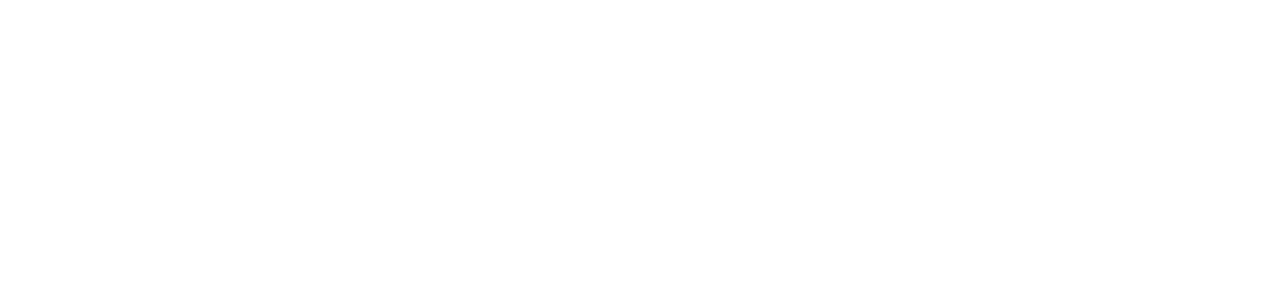
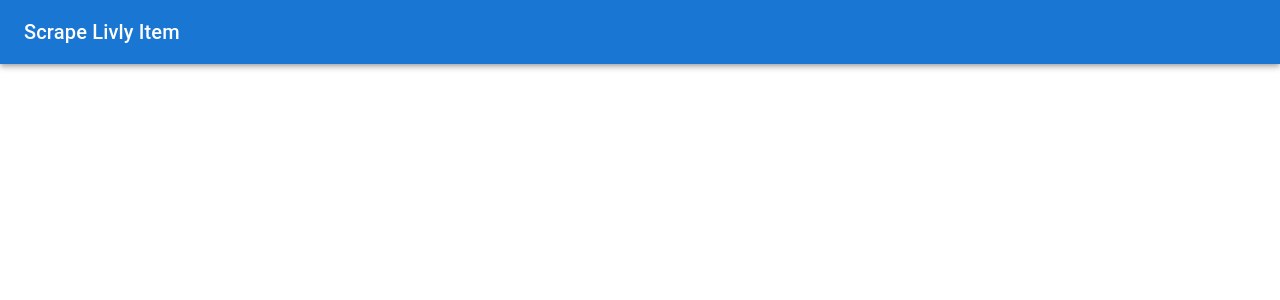
Before and after one commit to yoshikawa-116/scrape-livly-item, a React (Create React App) app: page / in a window 1280 px wide. Shown: the top 300 px of the page. Built offline with nearby package versions, Linux system fonts and the light colour scheme.

Commit message:
ヘッダ追加

```diff
--- a/src/App.tsx
+++ b/src/App.tsx
@@ -1,9 +1,14 @@
 import React from 'react'
 import './App.scss'
+import Header from './components/Header'
 
 function App() {
   return (
     <div className="App">
+      <Header />
+      <main>
+
+      </main>
     </div>
   )
 }
--- /dev/null
+++ b/src/components/Header.tsx
@@ -0,0 +1,18 @@
+import React from 'react'
+import AppBar from '@mui/material/AppBar'
+import Toolbar from '@mui/material/Toolbar'
+import Typography from '@mui/material/Typography'
+
+const Header: React.FC = React.memo(() => {
+  return (
+    <div className="Header">
+      <AppBar position="static">
+        <Toolbar>
+          <Typography variant="h6">Scrape Livly Item</Typography>
+        </Toolbar>
+      </AppBar>
+    </div>
+  )
+})
+
+export default Header
--- a/src/index.scss
+++ b/src/index.scss
@@ -0,0 +1,13 @@
+body {
+  margin: 0;
+  font-family: -apple-system, BlinkMacSystemFont, 'Segoe UI', 'Roboto', 'Oxygen',
+    'Ubuntu', 'Cantarell', 'Fira Sans', 'Droid Sans', 'Helvetica Neue',
+    sans-serif;
+  -webkit-font-smoothing: antialiased;
+  -moz-osx-font-smoothing: grayscale;
+}
+
+code {
+  font-family: source-code-pro, Menlo, Monaco, Consolas, 'Courier New',
+    monospace;
+}
```
